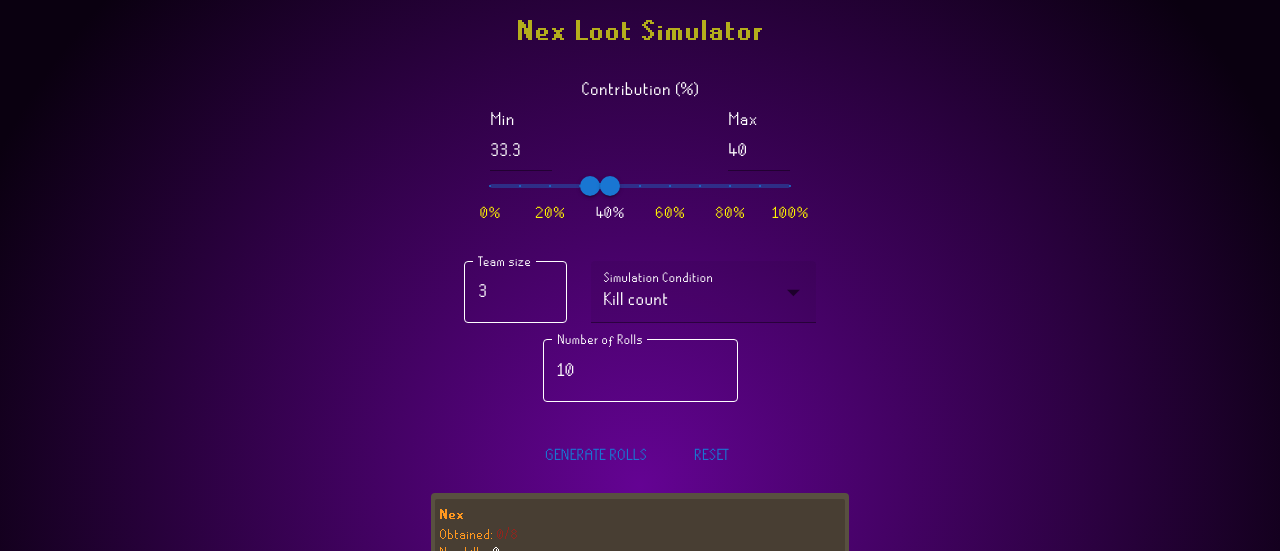
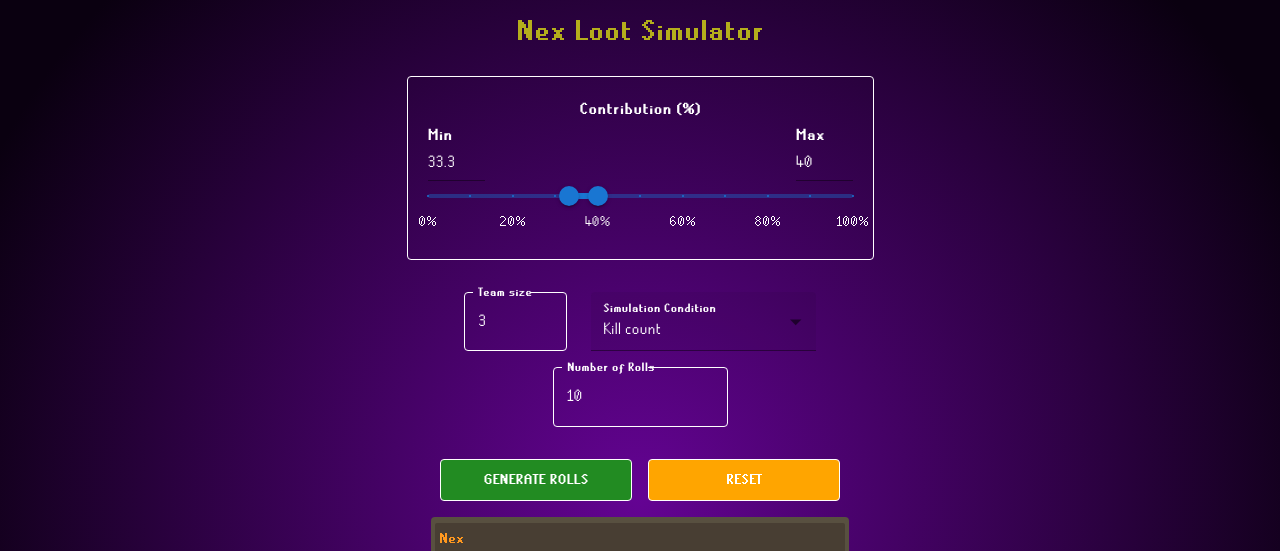
Before and after one commit to Teekiz/nex-sim, a React (Vite) app: page / in a window 1280 px wide. Shown: the top 551 px of the page. Built offline with nearby package versions, Linux system fonts and the light colour scheme.

Commit message:
Added outlines to boxes and themes to buttons. Split input controls in separate files for readability

```diff
--- a/src/app/App.tsx
+++ b/src/app/App.tsx
@@ -2,7 +2,7 @@ import '../css/App.css'
 import '../css/Fonts.css'
 import './components/Display/CollectionLog/CollectionLog.css'
 import './components/Display/ItemsList/ItemLog.css'
-import InputBox from "./components/Controls/InputBox.tsx";
+import InputBox from "./components/controls/InputBox.tsx";
 import DisplayContainer from "./components/Display/DisplayContainer.tsx";
 import Box from "@mui/material/Box";
 import TitleBox from "./components/Display/Title/TitleBox.tsx";
@@ -13,13 +13,13 @@ function App() {
     const theme = createTheme({
         palette: {
             text: {
+                secondary: "#ffffff",
                 primary: "#ffffff",
-                secondary: "#fff500"
             }
         },
         typography: {
             fontFamily: 'RunescapePlain',
-            fontSize: 18
+            fontSize: 16
         },
         components: {
             MuiOutlinedInput: {
@@ -40,10 +40,24 @@ function App() {
             MuiInputLabel: {
                 styleOverrides: {
                     root: {
+                        fontFamily: 'RunescapeBold',
+                        fontSize: 18,
                         color: "white",
                     },
                 },
             },
+            MuiButton: {
+                styleOverrides: {
+                    root: {
+                        fontFamily: 'RunescapeBold',
+                        fontSize: 16,
+                        border: "1px solid white",
+                        width: "100%",
+                        height: "100%",
+                        color: "white",
+                    }
+                }
+            }
         },
     });
 
--- a/src/app/components/Controls/ContributionInput.tsx
+++ b/src/app/components/controls/ContributionInput.tsx
@@ -29,7 +29,7 @@ export default function ContributionInput({contribution, setContribution}: Contr
     }
 
     return (
-        <Box sx={{ width: 300, backgroundColor: "transparent" }}>
+        <Box sx={{ width: 425, backgroundColor: "transparent", border: "1px solid white", borderRadius: "4px", padding: "20px", marginTop: "10px", }}>
             <InputLabel sx={{float: "none", textAlign: "center"}}>Contribution (%)</InputLabel>
             <div style={{float: "left"}}>
                 <InputLabel>Min</InputLabel>
@@ -52,7 +52,7 @@ export default function ContributionInput({contribution, setContribution}: Contr
                 <Input
                     value={contribution[1]}
                     size="small"
-                    onChange={(event) => updateContributionNumber(Number(event.target.value), 0)}
+                    onChange={(event) => updateContributionNumber(Number(event.target.value), 1)}
                     inputProps={{
                         min: 0,
                         max: 100,
--- a/src/app/components/Controls/InputBox.tsx
+++ b/src/app/components/controls/InputBox.tsx
@@ -2,12 +2,7 @@ import TextField from '@mui/material/TextField';
 import {useRef, useState} from "react";
 import {
     Button,
-    Collapse,
     Container,
-    FormControl,
-    InputLabel,
-    MenuItem,
-    Select,
     type SelectChangeEvent,
     Stack
 } from "@mui/material";
@@ -15,10 +10,10 @@ import {simulateDrops} from "../../../lib/simulation/simulator.ts";
 import {useStatisticsStore} from "../../../stores/statisticsStore.ts";
 import {useItemsStore} from "../../../stores/itemStore.ts";
 import {Condition} from "../../../lib/enum/conditions.ts";
-import ItemsCheckbox from "./ItemsCheckbox.tsx";
 import {checkCondition} from "../../../lib/simulation/conditions.ts";
-import Box from "@mui/material/Box";
 import ContributionInput from "./ContributionInput.tsx";
+import ConditionInput from "./condition_controls/ConditionInput.tsx";
+import CollapseComponents from "./condition_controls/CollapseComponents.tsx";
 
 export default function InputBox() {
 
@@ -26,8 +21,6 @@ export default function InputBox() {
     const [teamsize, setteamsize] = useState(3);
     const [rolls, setRolls] = useState(10);
     const [selectedItems, setSelectedItems] = useState<number[]>([]);
-
-
 
     const [condition, setCondition] = useState<Condition>(Condition.UNTIL_ROLL_COUNT);
     const isConditionMet = checkCondition(condition, rolls, selectedItems);
@@ -70,6 +63,10 @@ export default function InputBox() {
         );
     }
 
+    const isButtonConditionMet = (): boolean => {
+        return hasSimulationAutoRollStarted && !isConditionMet;
+    }
+
     return (
         <Container maxWidth="md">
             <Stack spacing={4} alignItems={"center"}>
@@ -79,66 +76,23 @@ export default function InputBox() {
                 {/* Contribution + Team Size (same row) */}
                     <Stack direction={"row"} spacing={3} width={"100%"} justifyContent={"center"}>
                         <TextField id="outlined-basic" label="Team size" variant="outlined" value={teamsize} onChange={(e) => setteamsize(Number(e.target.value))} type={"number"}/>
-                        <FormControl variant="filled" sx={{ minWidth: 225 }}>
-                            <InputLabel id="condition-select-label">Simulation Condition</InputLabel>
-                            <Select
-                                labelId="condition-select-label"
-                                id="condition-select"
-                                value={condition}
-                                onChange={handleConditionChange}
-                                variant="filled"
-                                sx={{ minWidth: 225 }}
-                            >
-                                {Object.entries(Condition).map(([key, value]) => (
-                                    <MenuItem key={key} value={value}>
-                                        {value}
-                                    </MenuItem>
-                                ))}
-                            </Select>
-                        </FormControl>
+                        <ConditionInput condition={condition} handleConditionChange={handleConditionChange}></ConditionInput>
                     </Stack>
 
-                {/* Condition selection */}
-
-
                 {/* Condition-specific inputs */}
-                <Box sx={{ display: "contents" }}>
-                    <Collapse in={condition === Condition.UNTIL_ROLL_COUNT ||
-                        condition === Condition.UNTIL_UNIQUE_COUNT ||
-                        condition === Condition.UNTIL_SHARD_COUNT}>
-                        <Box sx={{ mt: 2 }}>
-                            <TextField
-                                label="Number of Rolls"
-                                variant="outlined"
-                                value={rolls}
-                                onChange={(e) => setRolls(Number(e.target.value))}
-                                type="number"
-                            />
-                        </Box>
-                    </Collapse>
-                </Box>
-
-                <Box sx={{ display: "contents" }}>
-                    <Collapse in={condition === Condition.UNTIL_SELECTED_ITEMS}>
-                        <Box sx={{ mt: 2 }}>
-                            <ItemsCheckbox
-                                    handleSelected={handleItemSelection}
-                                    selectedIds={selectedItems}
-                                />
-                        </Box>
-                    </Collapse>
-                </Box>
+                <CollapseComponents selectedItems={selectedItems} handleItemSelection={handleItemSelection} condition={condition} rolls={rolls} setRolls={setRolls}></CollapseComponents>
 
                 {/* Buttons */}
-                <Stack direction="row" spacing={3} justifyContent="center">
+                <Stack direction="row" spacing={2} justifyContent="center" width={400}>
                 <Button
                         variant="text"
-                        onClick={hasSimulationAutoRollStarted && !isConditionMet ? handleCancelSim : handleRollClick}
+                        onClick={isButtonConditionMet() ? handleCancelSim : handleRollClick}
                         disabled={isConditionMet}
+                        sx={{backgroundColor: isButtonConditionMet() ? "red" : "forestgreen"}}
                     >
-                        {hasSimulationAutoRollStarted && !isConditionMet ? "Cancel Rolls" : "Generate Rolls"}
+                        {isButtonConditionMet() ? "Cancel Rolls" : "Generate Rolls"}
                     </Button>
-                    <Button variant="text" onClick={handleResetClick}>Reset</Button>
+                    <Button variant="text" onClick={handleResetClick} sx={{backgroundColor: "#FFA500"}}>Reset</Button>
                 </Stack>
             </Stack>
         </Container>
--- a/src/app/components/Controls/ItemsCheckbox.tsx
+++ b/src/app/components/controls/ItemsCheckbox.tsx
@@ -11,11 +11,12 @@ export default function ItemsCheckbox({selectedIds, handleSelected}: ItemCheckbo
 
     const selectableItems = useItemsStore.getState().items.filter(item => item.table === Tables.UNIQUE || item.table === Tables.PET);
 
+    //todo - make the dropdown hidable
     return (
             <FormControl sx={{ m: 3 }} component="fieldset" variant="standard">
                 <FormLabel component="legend">Select items</FormLabel>
                 <FormGroup>
-                    <Grid container spacing={2} columns={3} alignSelf={"center"}>
+                    <Grid container spacing={1} columns={3} alignSelf={"center"} sx={{border: "1px solid white", borderRadius: "4px", padding: "20px", marginTop: "10px"}}>
                         {selectableItems.map((item) => (
                             <Grid size={1} key={item.id}>
                                 <FormControlLabel
--- /dev/null
+++ b/src/app/components/controls/condition_controls/CollapseComponents.tsx
@@ -0,0 +1,40 @@
+import Box from "@mui/material/Box";
+import {Collapse} from "@mui/material";
+import {Condition} from "../../../../lib/enum/conditions.ts";
+import TextField from "@mui/material/TextField";
+import ItemsCheckbox from "../ItemsCheckbox.tsx";
+
+interface CollapseComponentsProps {
+    condition: Condition;
+    rolls: number;
+    setRolls: (number: number) => void;
+    selectedItems: number[];
+    handleItemSelection: (itemID: number, checked: boolean) => void;
+}
+
+export default function CollapseComponents({condition, rolls, setRolls, selectedItems, handleItemSelection}: CollapseComponentsProps) {
+    return (
+        <><Box sx={{display: "contents"}}>
+            <Collapse in={condition === Condition.UNTIL_ROLL_COUNT ||
+                condition === Condition.UNTIL_UNIQUE_COUNT ||
+                condition === Condition.UNTIL_SHARD_COUNT}>
+                <Box sx={{mt: 2}}>
+                    <TextField
+                        label="Number of Rolls"
+                        variant="outlined"
+                        value={rolls}
+                        onChange={(e) => setRolls(Number(e.target.value))}
+                        type="number"/>
+                </Box>
+            </Collapse>
+        </Box><Box sx={{display: "contents"}}>
+            <Collapse in={condition === Condition.UNTIL_SELECTED_ITEMS}>
+                <Box sx={{mt: 2}}>
+                    <ItemsCheckbox
+                        handleSelected={handleItemSelection}
+                        selectedIds={selectedItems}/>
+                </Box>
+            </Collapse>
+        </Box></>
+    );
+}
--- /dev/null
+++ b/src/app/components/controls/condition_controls/ConditionInput.tsx
@@ -0,0 +1,30 @@
+import {FormControl, InputLabel, MenuItem, Select, type SelectChangeEvent} from "@mui/material";
+import {Condition} from "../../../../lib/enum/conditions.ts";
+
+interface ConditionInputProps {
+    condition: Condition;
+    handleConditionChange: (event: SelectChangeEvent) => void;
+}
+
+export default function ConditionInput({condition, handleConditionChange}: ConditionInputProps) {
+    return (
+        <FormControl variant="filled" sx={{ minWidth: 225 }}>
+            <InputLabel id="condition-select-label">Simulation Condition</InputLabel>
+            <Select
+                labelId="condition-select-label"
+                id="condition-select"
+                value={condition}
+                onChange={handleConditionChange}
+                variant="filled"
+                sx={{ minWidth: 225 }}
+            >
+                {Object.entries(Condition).map(([key, value]) => (
+                    <MenuItem key={key} value={value}>
+                        {value}
+                    </MenuItem>
+                ))}
+            </Select>
+        </FormControl>
+    );
+
+}
```
